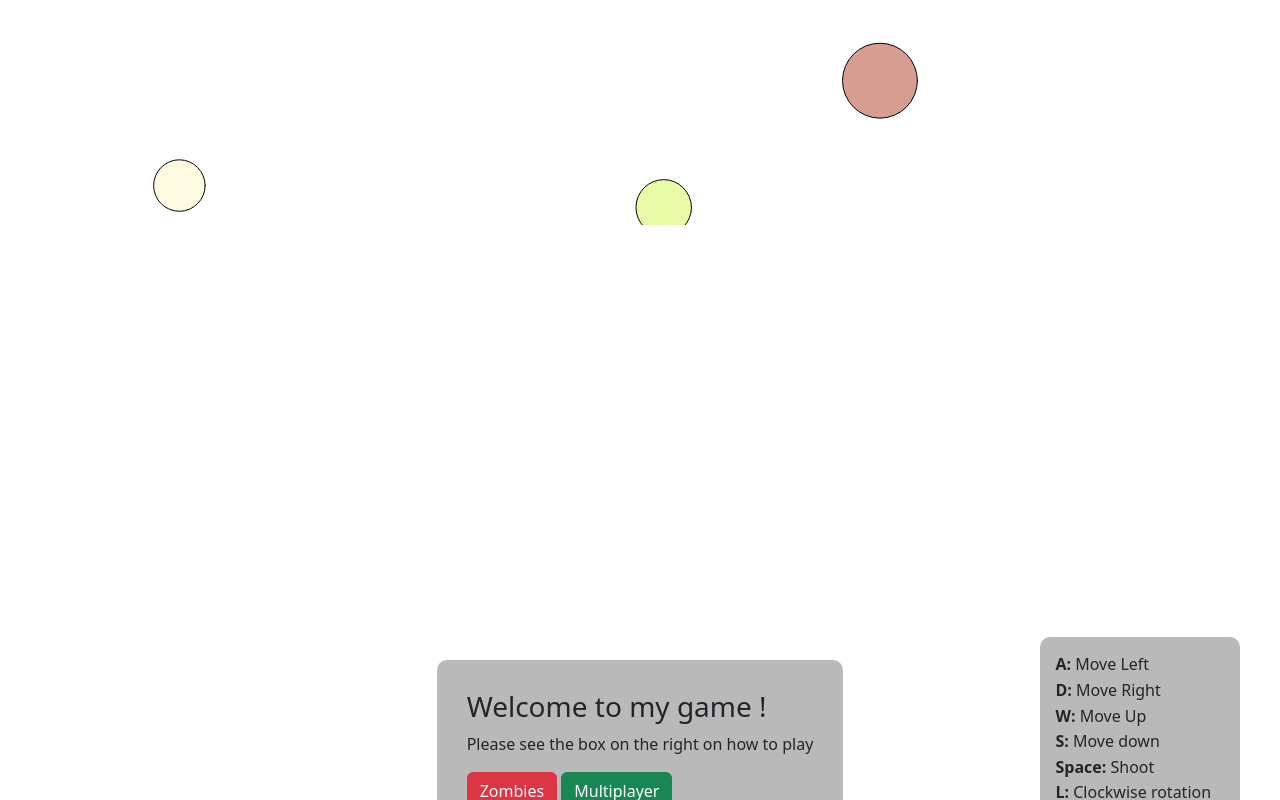
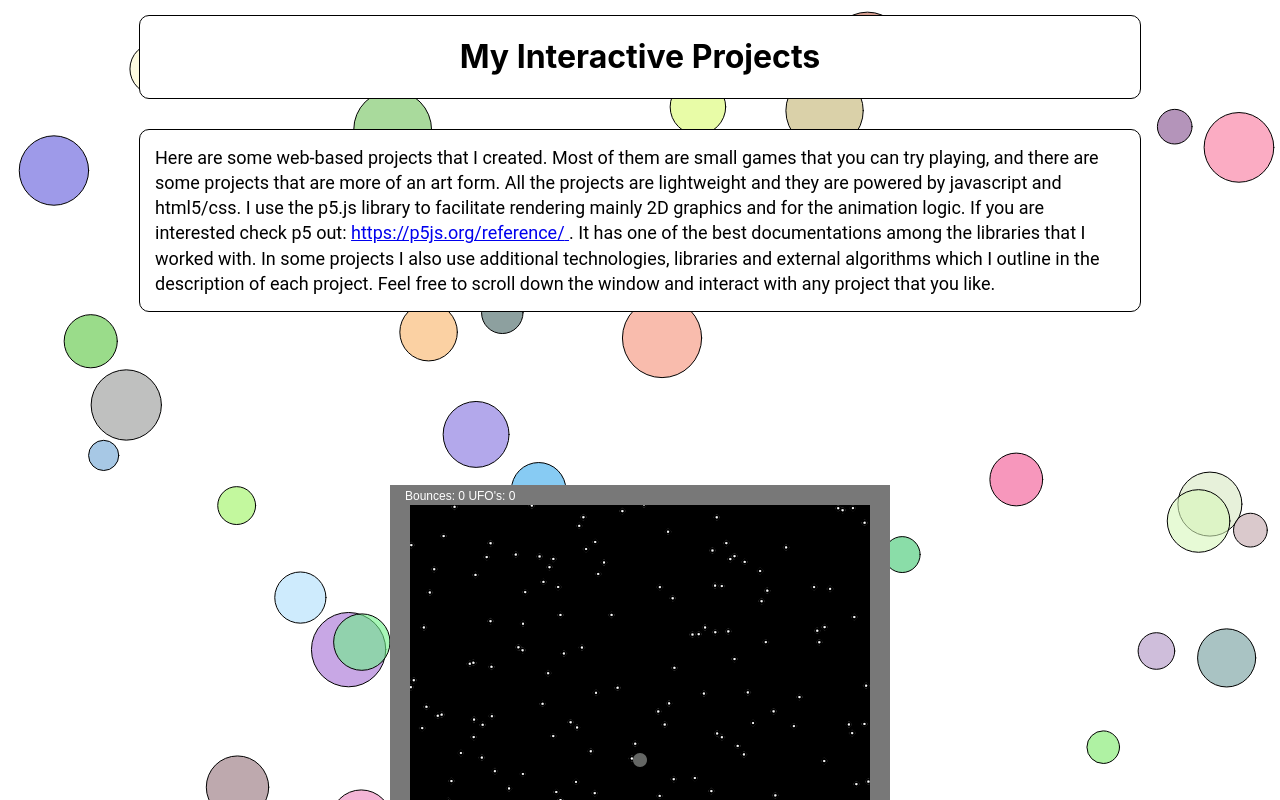
Before and after one commit to muratsankaya/Portfolio, a React (Vite) app: page / in a window 1280 px wide. Built offline with nearby package versions, Linux system fonts and the light colour scheme.

Commit message:
introduce TextContent component

```diff
--- a/src/Components/App.css
+++ b/src/Components/App.css
@@ -39,3 +39,10 @@ body {
   height: 100%;
   z-index: -1;
 }
+
+.interactive-projects {
+  display: flex;
+  align-items: center;
+  justify-content: center;
+  flex-direction: column;
+}
--- a/src/Components/App.jsx
+++ b/src/Components/App.jsx
@@ -2,6 +2,7 @@ import "./App.css";
 import P5Wrapper from "./P5Wrapper";
 import background from "../Utilities/background";
 import CanvasDisplay from "./CanvasDisplay";
+import Introduction from "./InteractiveProjects/Introduction";
 
 const App = () => {
   // const interactiveProjects = [
@@ -9,13 +10,14 @@ const App = () => {
   //   "RobotsGame",
   //   "TopDownShooterGame",
   // ];
-  const interactiveProjects = ["TopDownShooterGame","RobotsGame"];
+  const interactiveProjects = ["SpaceShooterGame"];
   return (
     <div className="app">
       <div className="background">
         <P5Wrapper sketch={background} />
       </div>
       <div className="interactive-projects">
+        <Introduction />
         {interactiveProjects.map((project) => (
           <CanvasDisplay key={project} content={project} />
         ))}
--- a/src/Components/CanvasDisplay.css
+++ b/src/Components/CanvasDisplay.css
@@ -1,6 +1,6 @@
 .canvas-display {
   width: 100vw;
-  height: 1500px;
+  height: 1000px;
   display: flex;
   justify-content: center;
   align-items: center;
--- /dev/null
+++ b/src/Components/InteractiveProjects/Introduction.css
@@ -0,0 +1,6 @@
+.introduction {
+  width: 80%;
+  display: flex;
+  align-items: center;
+  flex-direction: column;
+}
--- /dev/null
+++ b/src/Components/InteractiveProjects/Introduction.jsx
@@ -0,0 +1,34 @@
+import "./Introduction.css";
+import "./TextContent";
+import TextContent from "./TextContent";
+
+const Introduction = () => {
+  return (
+    <div className="introduction">
+      <TextContent text={<h1> My Interactive Projects </h1>} />
+      <TextContent
+        text={
+          <p>
+            Here are some web-based projects that I created. Most of them are
+            small games that you can try playing, and there are some projects
+            that are more of an art form. All the projects are lightweight and
+            they are powered by javascript and html5/css. I use the p5.js
+            library to facilitate rendering mainly 2D graphics and for the
+            animation logic. If you are interested check p5 out:{" "}
+            <a href="https://p5js.org/reference/">
+              {" "}
+              https://p5js.org/reference/{" "}
+            </a>
+            . It has one of the best documentations among the libraries that I
+            worked with. In some projects I also use additional technologies,
+            libraries and external algorithms which I outline in the description
+            of each project. Feel free to scroll down the window and interact
+            with any project that you like.{" "}
+          </p>
+        }
+      />
+    </div>
+  );
+};
+
+export default Introduction;
--- /dev/null
+++ b/src/Components/InteractiveProjects/TextContent.css
@@ -0,0 +1,17 @@
+.text-content {
+  background-color: white;
+  border-width: 1px;
+  border-radius: 10px;
+  border-style: solid;
+  margin: 15px;
+  max-width: 1000px;
+  width: 100%;
+}
+
+.text-content > p {
+  text-align: left;
+  margin: 15px;
+  line-height: 1.4;
+  font-size: large;
+  font-family: roboto;
+}
--- /dev/null
+++ b/src/Components/InteractiveProjects/TextContent.jsx
@@ -0,0 +1,7 @@
+import "./TextContent.css";
+
+const TextContent = ({ text }) => {
+  return <div className="text-content">{text}</div>;
+};
+
+export default TextContent;
--- a/src/Utilities/RobotsGame/sketch.js
+++ b/src/Utilities/RobotsGame/sketch.js
@@ -10,7 +10,7 @@ let doorX, doorY, leftGate, rightGate;
 let score = 0;
 
 let robotCount = 0,
-  totalRobots = 1;
+  totalRobots = 15;
 
 class Robot {
   constructor(x, y) {
--- a/src/Utilities/TopDownShooterGame/index.html
+++ b/src/Utilities/TopDownShooterGame/index.html
@@ -22,43 +22,10 @@
 
     <!-- custom CSS -->
     <style type="text/css">
-      #center_flex {
-        display: flex;
-        justify-content: center;
-        align-items: center;
-        height: 100%;
-        width: 100%;
-      }
-
-      /* #start_start_box {
-        align-items: center;
-        position: absolute;
-        padding: 3%;
-        background-color: white;
-      } */
-
-      /* body, {
-        width: 100%;
-        height: 100%;
-        background: transparent;
-      } */
-
-      .sound {
-        display: none;
-      }
-
-      .DesignPL {
-        margin-top: 5%;
-      }
-
       /* December 2023 */
       html,
       body {
-        width: 100%;
-        height: 100%;
-        display: flex;
-        align-items: center;
-        justify-content: center;
+        background: transparent;
       }
 
       .audio-files {
@@ -66,6 +33,7 @@
       }
 
       #canvas-container {
+        padding: 25px;
         display: flex;
         align-items: center;
         justify-content: center;
@@ -362,10 +330,10 @@
         <button type="button" class="btn btn-success" onclick="multiplayer()">
           Multiplayer
         </button>
+        <div class="transform-center">
+          <img id="loader" src="Images/loader.gif" />
+        </div>
       </div>
-    </div>
-    <div class="transform-center">
-      <img id="loader" src="Images/loader.gif" />
     </div>
   </body>
 </html>
```
Also changed, not shown: index.html (line endings or trailing spaces).
